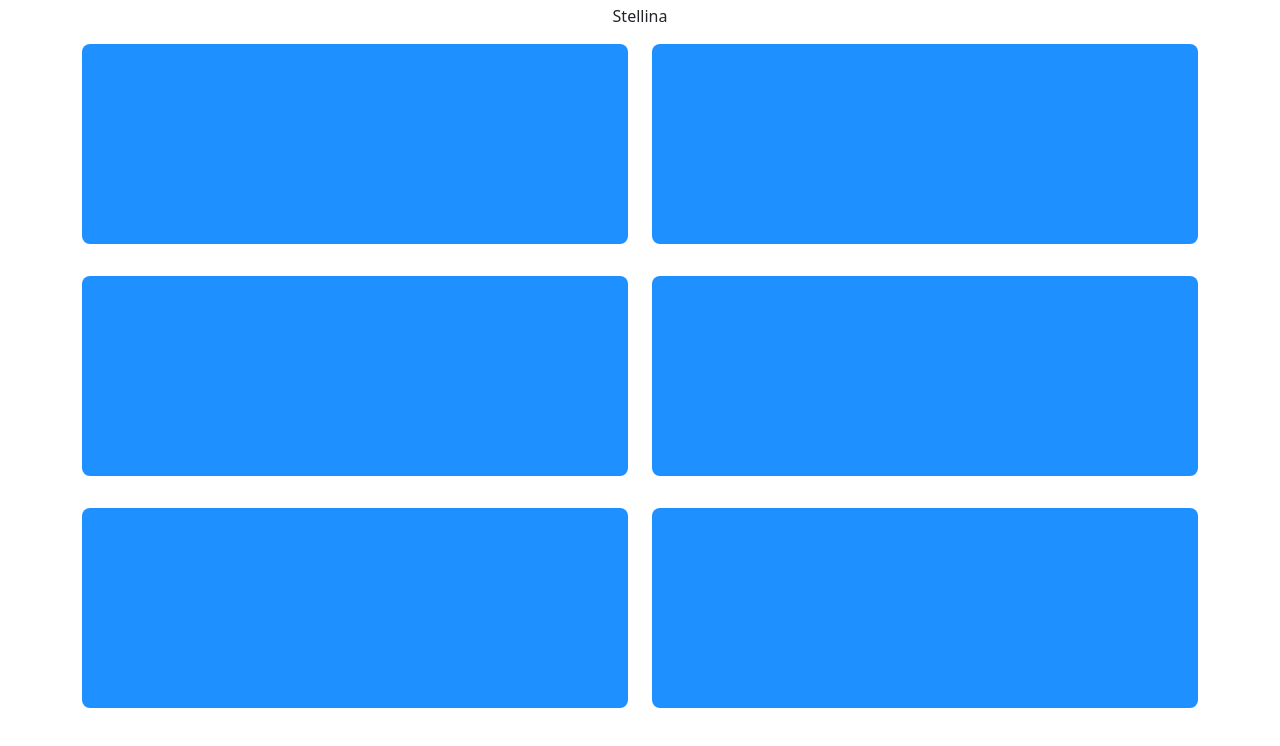
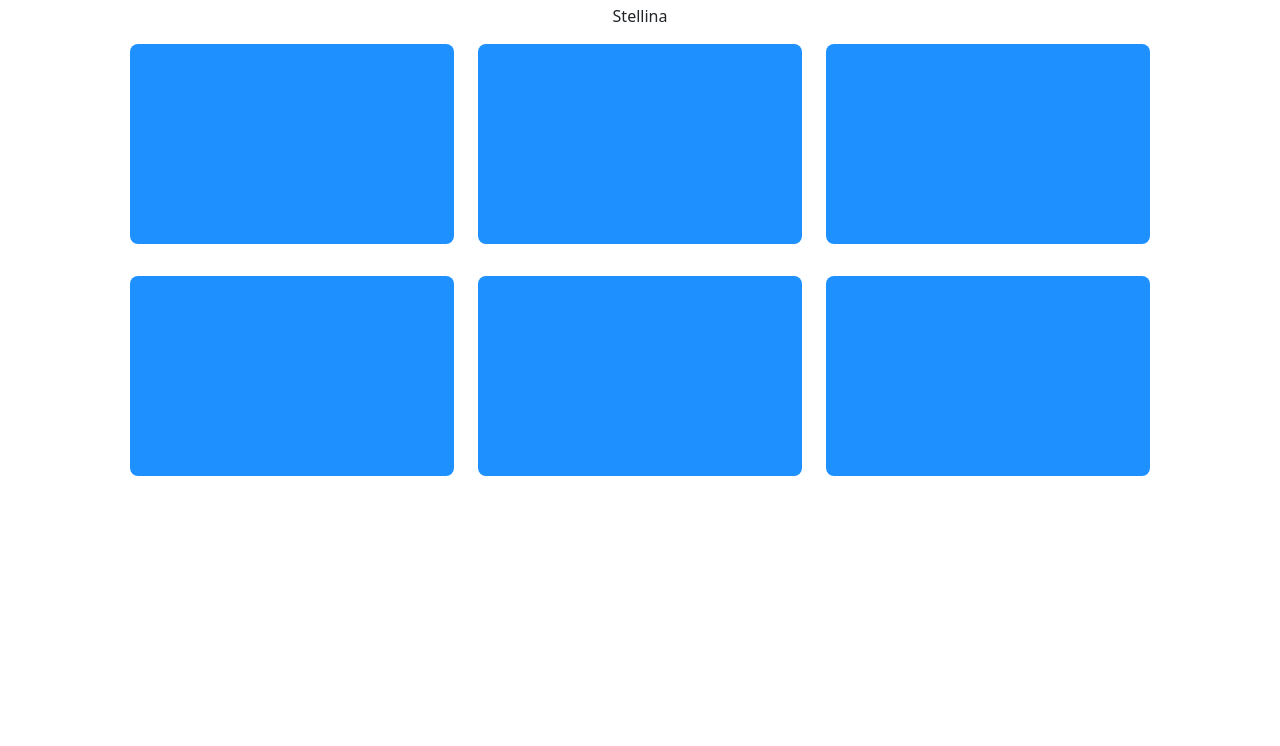
Before and after one commit to AndreaMinelli/html-css-bootstrap-freelancer, a plain HTML site: page index.html in a window 1280 px wide. Shown: the part 590-1336 px from the top of the page. After the commit the page ends 1130 px from the top, so only its background shows below. Drawn offline with nearby package versions, Linux system fonts and the light colour scheme.

Commit message:
Completata section portfolio 992px

```diff
--- a/index.html
+++ b/index.html
@@ -35,7 +35,7 @@
                     Stellina
                 </div>
             </div>
-            <div class="row row-cols-1 row-cols-md-2">
+            <div class="row row-cols-1 row-cols-md-2 row-cols-lg-3 px-lg-5">
                 <div class="col py-3">
                     <div class="card-immagine rounded-3"></div>
                 </div>
```
